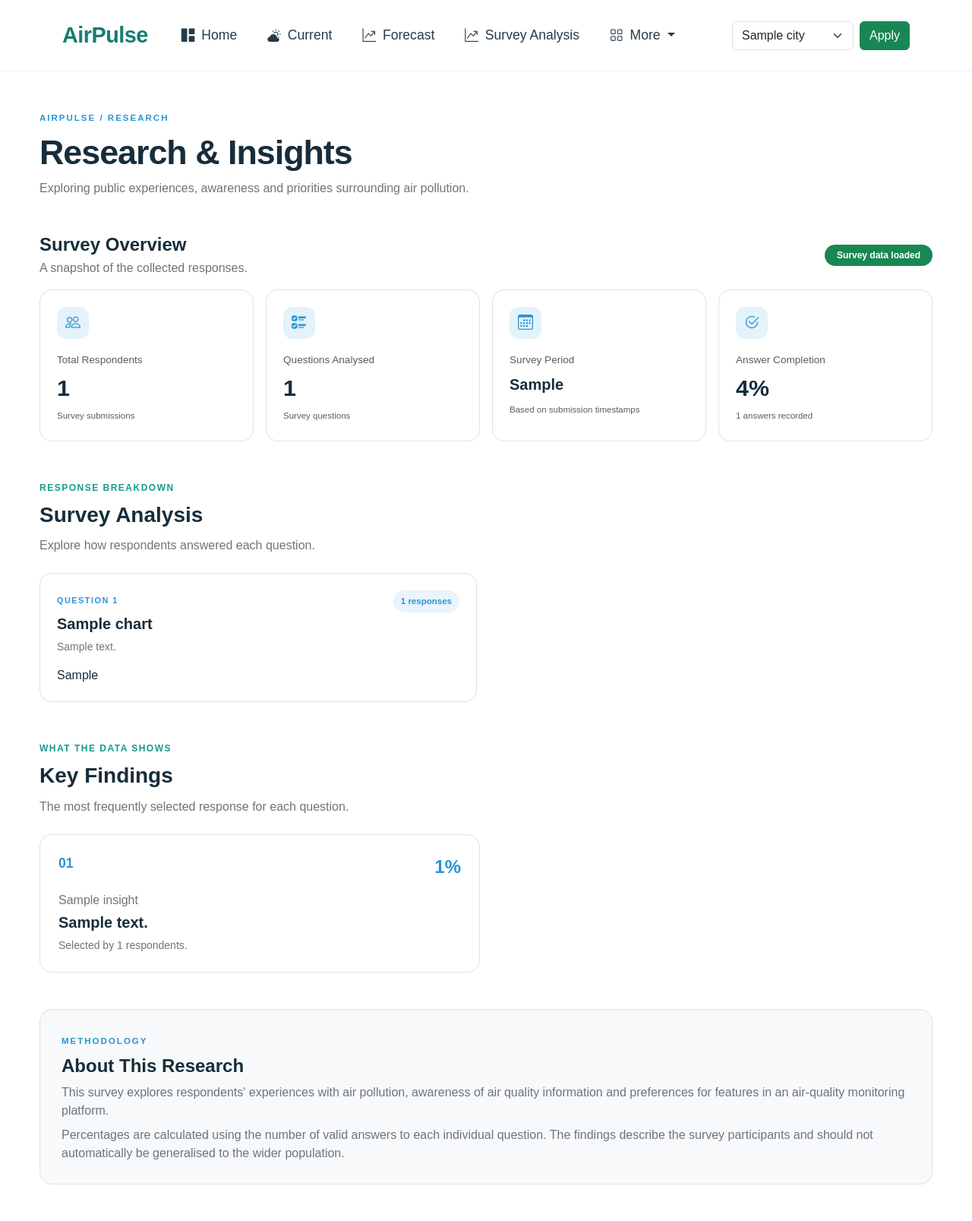
After one commit to Samarthh2601/AirPulse, a FastAPI app: template templates/survey.html in a window 1280 px wide. The commit adds this page. Shown: the whole page at 76% size. Run offline with FastAPI, Linux system fonts and the light colour scheme; the template is opened without the code that fills it: most values are stand-ins (such as "Sample title", 1, 10 or a date in 2020); some libraries are stand-ins or nearby versions.

Commit message:
add survey analysis

```diff
--- a/main.py
+++ b/main.py
@@ -2,7 +2,7 @@ from fastapi import FastAPI, Request, Form
 from fastapi.templating import Jinja2Templates
 from fastapi.staticfiles import StaticFiles
 from fastapi.responses import RedirectResponse
-from services import get_current_json, get_preds_df, get_aqi_category_color, create_forecast_graph, create_aqi_forecast_graph,  generate_insights, get_forecast_summary, get_pollution_actions, get_outdoor_recommendations, get_coords, CITIES
+from services import get_current_json, get_preds_df, get_aqi_category_color, create_forecast_graph, create_aqi_forecast_graph,  generate_insights, get_forecast_summary, get_pollution_actions, get_outdoor_recommendations, analyse_survey, get_coords, CITIES
 import plotly.io as pio
 
 
@@ -209,6 +209,19 @@ async def outdoor_planner(request: Request):
         })
     )
 
+@app.get("/survey")
+async def research(request: Request):
+
+    survey = analyse_survey()
+
+    return templates.TemplateResponse(
+        request=request,
+        name="survey.html",
+        context=get_template_context(request, {
+            "survey": survey
+        })
+    )
+
 @app.post("/set-city")
 async def set_city(
     request: Request,
--- a/services/__init__.py
+++ b/services/__init__.py
@@ -3,4 +3,5 @@ from .api_handler import get_current_json, get_preds_df
 from .ext import get_forecast_summary, generate_insights, get_aqi_category_color
 from .action_centre import get_pollution_actions
 from .outdoor import get_outdoor_recommendations
+from .survey import analyse_survey
 from .cities import get_data, get_coords, CITIES
--- a/static/css/style.css
+++ b/static/css/style.css
@@ -1181,3 +1181,169 @@ a {
     font-size: 0.78rem;
     color: var(--bs-secondary-color);
 }
+
+
+/* Research & Insights */
+
+.research-page {
+    max-width: 1200px;
+}
+
+.research-label {
+    color: #2695d6;
+    font-size: 0.72rem;
+    font-weight: 700;
+    letter-spacing: 2px;
+}
+
+.research-header h1 {
+    font-size: clamp(2rem, 4vw, 2.8rem);
+    letter-spacing: -1px;
+}
+
+.research-stat-card,
+.research-chart-card,
+.research-insight-card,
+.research-feature-card,
+.research-methodology {
+    background: var(--bs-body-bg);
+    border: 1px solid var(--bs-border-color);
+    border-radius: 16px;
+}
+
+.research-stat-card {
+    padding: 22px;
+    height: 100%;
+    transition: transform 0.2s ease, box-shadow 0.2s ease;
+}
+
+.research-stat-card:hover,
+.research-chart-card:hover,
+.research-insight-card:hover {
+    transform: translateY(-3px);
+    box-shadow: 0 8px 25px rgba(0, 0, 0, 0.06);
+}
+
+.stat-icon,
+.feature-icon {
+    width: 42px;
+    height: 42px;
+    display: flex;
+    align-items: center;
+    justify-content: center;
+    border-radius: 12px;
+    background: rgba(38, 149, 214, 0.12);
+    color: #2695d6;
+    font-size: 1.25rem;
+    margin-bottom: 18px;
+}
+
+.research-stat-card p {
+    color: var(--bs-secondary-color);
+    font-size: 0.85rem;
+    margin-bottom: 8px;
+}
+
+.research-stat-card h2 {
+    font-weight: 750;
+    font-size: 1.9rem;
+    margin-bottom: 5px;
+}
+
+.research-stat-card h5 {
+    font-weight: 700;
+    margin-top: 10px;
+}
+
+.research-stat-card small {
+    color: var(--bs-secondary-color);
+    font-size: 0.72rem;
+}
+
+.research-chart-card {
+    padding: 22px;
+    transition: transform 0.2s ease, box-shadow 0.2s ease;
+}
+
+.chart-card-heading {
+    display: flex;
+    justify-content: space-between;
+    align-items: flex-start;
+    gap: 15px;
+}
+
+.chart-number {
+    font-size: 0.68rem;
+    letter-spacing: 1.5px;
+    font-weight: 700;
+    color: #2695d6;
+}
+
+.response-count {
+    white-space: nowrap;
+    background: rgba(38, 149, 214, 0.1);
+    color: #2695d6;
+    padding: 6px 10px;
+    border-radius: 20px;
+    font-size: 0.72rem;
+    font-weight: 600;
+}
+
+.chart-container {
+    width: 100%;
+    overflow: hidden;
+    margin-top: 15px;
+}
+
+.chart-container .plotly-graph-div {
+    width: 100% !important;
+}
+
+.research-insight-card {
+    padding: 24px;
+    transition: transform 0.2s ease, box-shadow 0.2s ease;
+}
+
+.insight-index {
+    color: #2695d6;
+    font-weight: 800;
+    font-size: 1.1rem;
+}
+
+.insight-percentage {
+    font-size: 1.5rem;
+    font-weight: 750;
+    color: #2695d6;
+}
+
+.research-feature-card {
+    padding: 25px;
+}
+
+.feature-icon {
+    margin-bottom: 0;
+    flex-shrink: 0;
+}
+
+.research-methodology {
+    padding: 28px;
+    background: var(--bs-tertiary-bg);
+}
+
+@media (max-width: 576px) {
+    .research-stat-card {
+        padding: 16px;
+    }
+
+    .research-chart-card {
+        padding: 16px;
+    }
+
+    .chart-card-heading {
+        flex-direction: column;
+    }
+
+    .research-insight-card {
+        padding: 18px;
+    }
+}
--- a/templates/base.html
+++ b/templates/base.html
@@ -75,6 +75,13 @@
                         </a>
                     </li>
 
+                    <li class="nav-item">
+                        <a class="nav-link" href="/survey">
+                            <i class="bi bi-graph-up-arrow me-1"></i>
+                            Survey Analysis
+                        </a>
+                    </li>
+
                     <li class="nav-item dropdown">
                     <a class="nav-link dropdown-toggle"
                     href="#"
@@ -109,9 +116,10 @@
                             </a>
                         </li>
 
+
+
                 </ul>
             </li>
-
                 </ul>
 
             </div>
--- /dev/null
+++ b/templates/survey.html
@@ -0,0 +1,269 @@
+{% extends "base.html" %}
+
+{% block content %}
+
+<div class="container py-5 research-page">
+
+    <!-- Header -->
+    <div class="research-header mb-5">
+        <span class="research-label">AIRPULSE / RESEARCH</span>
+
+        <h1 class="fw-bold mt-2">
+            Research & Insights
+        </h1>
+
+        <p class="text-secondary">
+            Exploring public experiences, awareness and priorities
+            surrounding air pollution.
+        </p>
+    </div>
+
+    {% if survey.error %}
+
+        <div class="alert alert-warning">
+            {{ survey.error }}
+        </div>
+
+    {% else %}
+
+        <!-- Overview -->
+        <div class="d-flex justify-content-between align-items-center
+                    flex-wrap gap-3 mb-3">
+
+            <div>
+                <h4 class="fw-bold mb-1">Survey Overview</h4>
+                <p class="text-secondary mb-0">
+                    A snapshot of the collected responses.
+                </p>
+            </div>
+
+            <span class="badge rounded-pill text-bg-success px-3 py-2">
+                Survey data loaded
+            </span>
+
+        </div>
+
+        <div class="row g-3 mb-5">
+
+            <div class="col-6 col-lg-3">
+                <div class="research-stat-card">
+                    <div class="stat-icon">
+                        <i class="bi bi-people"></i>
+                    </div>
+                    <p>Total Respondents</p>
+                    <h2>{{ survey.total_responses }}</h2>
+                    <small>Survey submissions</small>
+                </div>
+            </div>
+
+            <div class="col-6 col-lg-3">
+                <div class="research-stat-card">
+                    <div class="stat-icon">
+                        <i class="bi bi-ui-checks"></i>
+                    </div>
+                    <p>Questions Analysed</p>
+                    <h2>{{ survey.charts|length }}</h2>
+                    <small>Survey questions</small>
+                </div>
+            </div>
+
+            <div class="col-6 col-lg-3">
+                <div class="research-stat-card">
+                    <div class="stat-icon">
+                        <i class="bi bi-calendar3"></i>
+                    </div>
+                    <p>Survey Period</p>
+                    <h5>{{ survey.survey_period }}</h5>
+                    <small>Based on submission timestamps</small>
+                </div>
+            </div>
+
+            <div class="col-6 col-lg-3">
+                <div class="research-stat-card">
+                    <div class="stat-icon">
+                        <i class="bi bi-check2-circle"></i>
+                    </div>
+                    <p>Answer Completion</p>
+                    <h2>{{ survey.completion_rate }}%</h2>
+                    <small>{{ survey.total_answers }} answers recorded</small>
+                </div>
+            </div>
+
+        </div>
+
+        <script src="https://cdn.plot.ly/plotly-2.35.2.min.js"></script>
+        <!-- Survey analysis -->
+        <div class="section-heading mb-4">
+            <span class="research-label">RESPONSE BREAKDOWN</span>
+            <h3 class="fw-bold mt-2">Survey Analysis</h3>
+            <p class="text-secondary">
+                Explore how respondents answered each question.
+            </p>
+        </div>
+
+        <div class="row g-4">
+
+            {% for chart in survey.charts %}
+
+                <div class="col-12 col-xl-6">
+
+                    <div class="research-chart-card h-100">
+
+                        <div class="chart-card-heading">
+                            <div>
+                                <span class="chart-number">
+                                    QUESTION {{ loop.index }}
+                                </span>
+
+                                <h5 class="fw-bold mt-2">
+                                    {{ chart.title }}
+                                </h5>
+
+                                <p class="text-secondary small mb-0">
+                                    {{ chart.description }}
+                                </p>
+                            </div>
+
+                            <span class="response-count">
+                                {{ chart.response_count }} responses
+                            </span>
+                        </div>
+
+                        <div class="chart-container">
+                            {{ chart.graph_html | safe }}
+                        </div>
+
+                    </div>
+
+                </div>
+
+            {% endfor %}
+
+        </div>
+
+
+        <!-- Key findings -->
+        <div class="section-heading mt-5 mb-4">
+            <span class="research-label">WHAT THE DATA SHOWS</span>
+            <h3 class="fw-bold mt-2">Key Findings</h3>
+            <p class="text-secondary">
+                The most frequently selected response for each question.
+            </p>
+        </div>
+
+        <div class="row g-3">
+
+            {% for insight in survey.insights %}
+
+                <div class="col-12 col-md-6">
+
+                    <div class="research-insight-card h-100">
+
+                        <div class="d-flex justify-content-between
+                                    align-items-start gap-3">
+
+                            <span class="insight-index">
+                                0{{ loop.index }}
+                            </span>
+
+                            <span class="insight-percentage">
+                                {{ insight.percentage }}%
+                            </span>
+
+                        </div>
+
+                        <h6 class="text-secondary mt-3">
+                            {{ insight.title }}
+                        </h6>
+
+                        <h5 class="fw-bold">
+                            {{ insight.answer }}
+                        </h5>
+
+                        <p class="text-secondary small mb-0">
+                            Selected by {{ insight.count }}
+                            respondents.
+                        </p>
+
+                    </div>
+
+                </div>
+
+            {% endfor %}
+
+        </div>
+
+
+        <!-- Feature preference ranking -->
+        {% if survey.question_stats|length > 3 %}
+
+            <div class="section-heading mt-5 mb-4">
+                <span class="research-label">PRODUCT DIRECTION</span>
+                <h3 class="fw-bold mt-2">
+                    What Do People Want From AirPulse?
+                </h3>
+                <p class="text-secondary">
+                    A closer look at the features respondents prioritised.
+                </p>
+            </div>
+
+            {% set feature = survey.question_stats[3] %}
+
+            <div class="research-feature-card">
+
+                <div class="d-flex align-items-center gap-3 mb-3">
+                    <div class="feature-icon">
+                        <i class="bi bi-lightbulb"></i>
+                    </div>
+                    <div>
+                        <h5 class="fw-bold mb-1">
+                            Feature Preferences
+                        </h5>
+                        <p class="text-secondary small mb-0">
+                            Based on {{ feature.total }} answers
+                        </p>
+                    </div>
+                </div>
+
+                <p class="text-secondary mb-0">
+                    The graph above shows the relative demand for
+                    real-time AQI monitoring, forecasts, outdoor
+                    recommendations, health advisories and
+                    community reporting.
+                </p>
+
+            </div>
+
+        {% endif %}
+
+
+        <!-- Methodology -->
+        <div class="research-methodology mt-5">
+
+            <span class="research-label">METHODOLOGY</span>
+
+            <h4 class="fw-bold mt-2">
+                About This Research
+            </h4>
+
+            <p class="text-secondary mb-2">
+                This survey explores respondents' experiences with
+                air pollution, awareness of air quality information
+                and preferences for features in an air-quality
+                monitoring platform.
+            </p>
+
+            <p class="text-secondary mb-0">
+                Percentages are calculated using the number of valid
+                answers to each individual question. The findings
+                describe the survey participants and should not
+                automatically be generalised to the wider population.
+            </p>
+
+        </div>
+
+    {% endif %}
+
+</div>
+
+{% endblock %}
```
Also changed, not shown: services/survey.py (added, +205 -0 lines), 1 other file.
